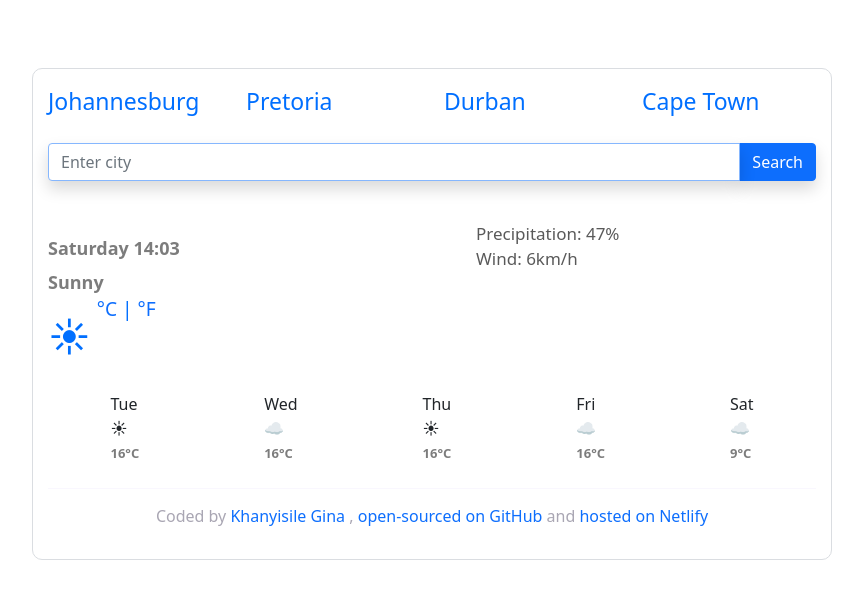
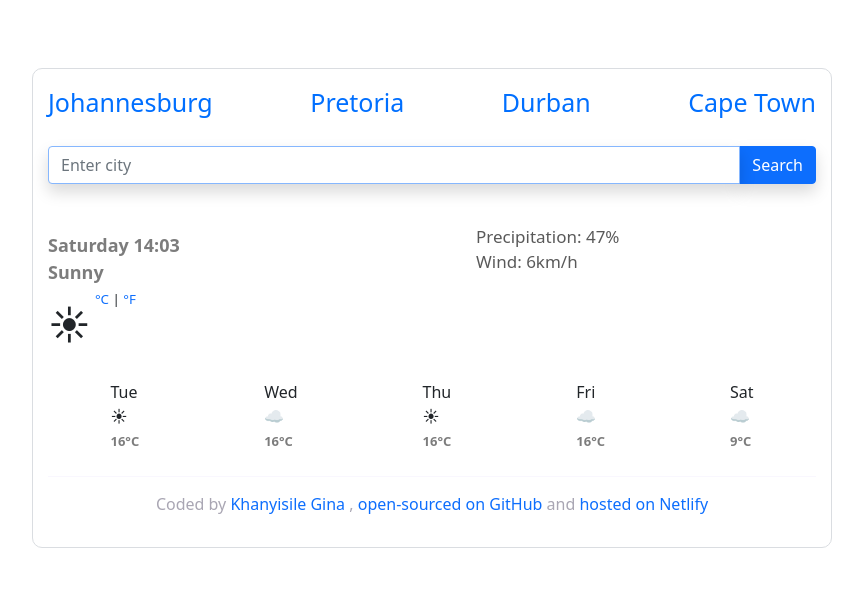
Before and after one commit to Bukhosini07/SheCodes_plus_WeatherApp, a website built with Parcel: page index.html in a window 1280 px wide. Shown: the whole page, without its empty margins (208-1071 px from the left). Built offline with nearby package versions, Linux system fonts and the light colour scheme; no server answers.

Commit message:
Update 12 files

```diff
--- a/index.html
+++ b/index.html
@@ -20,11 +20,11 @@
     <div class="weather-app">
       <header>
         <form class="search-form" id="search-form">
-          <div class="row">
-            <div class="col-3">Johannesburg</div>
-            <div class="col-3">Pretoria</div>
-            <div class="col-3">Durban</div>
-            <div class="col-3">Cape Town</div>
+          <div class="cities">
+            <div>Johannesburg</div>
+            <div>Pretoria</div>
+            <div>Durban</div>
+            <div>Cape Town</div>
           </div>
           <br />
           <div class="input-group mb-3">
@@ -48,7 +48,7 @@
             <h1 id="city"></h1>
             <span class="day" id="current-date"></span>
             <br />
-            <span class="description">Sunny</span>
+            <span class="description" id="weather-description">Sunny</span>
             <br />
             <span class="emoji">☀</span>
             <em id="temperature"></em>
--- a/src/index.js
+++ b/src/index.js
@@ -26,7 +26,10 @@ function updateTemperature(response) {
   let temperatureElement = document.querySelector("#temperature");
   let temperature = Math.round(response.data.temperature.current);
   let cityElement = document.querySelector("#city");
+  let descriptionElement = document.querySelector("#weather-description");
+
   cityElement.innerHTML = response.data.city;
+  descriptionElement.innerHTML = response.data.condition.description;
   temperatureElement.innerHTML = temperature;
 }
 
--- a/src/styles.css
+++ b/src/styles.css
@@ -55,9 +55,11 @@ ul {
   font-size: large;
 }
 
-.row {
+.cities {
   color: #006fff;
-  font-size: 23px;
+  font-size: 25px;
+  display: flex;
+  justify-content: space-between;
 }
 
 .weather-focast {
```
Also changed, not shown: dist/index.html, 5 other files.
